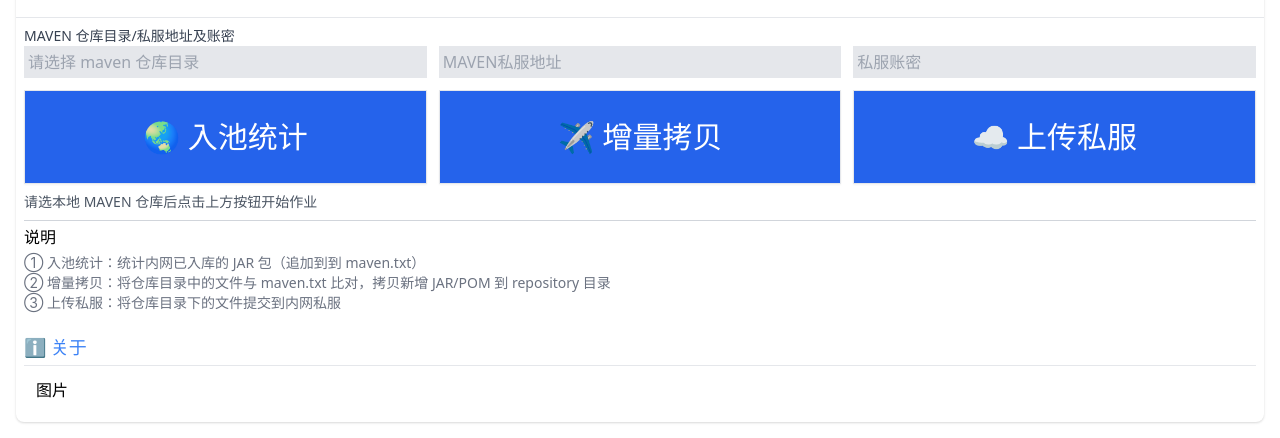
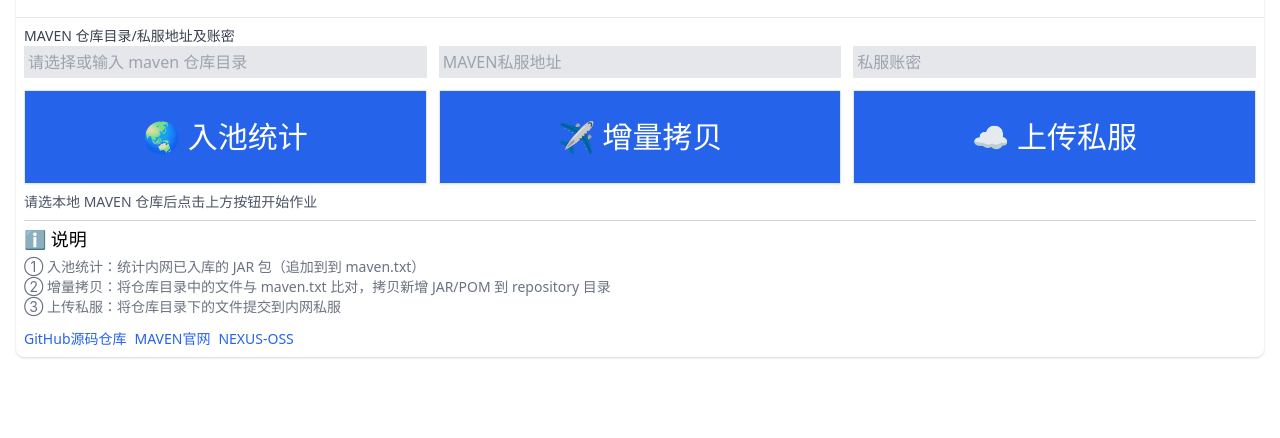
Before and after one commit to 0604hx/maven-intranet-helper, a website: page index.html in a window 1280 px wide. Shown: the part 367-805 px from the top of the page. Drawn offline with nearby package versions, Linux system fonts and the light colour scheme.

Commit message:
📝完善文档

```diff
--- a/index.html
+++ b/index.html
@@ -19,10 +19,9 @@
             <div>
                 <label for="repository" class="block text-sm font-medium text-gray-700">MAVEN 仓库目录/私服地址及账密</label>
                 <div class="flex space-x-3">
-                    <input id="repository" onclick="pickRepo()" class="flex-grow bg-gray-200 p-1" placeholder="请选择 maven 仓库目录" />
+                    <input id="repository" onclick="pickRepo()" class="flex-grow bg-gray-200 p-1" placeholder="请选择或输入 maven 仓库目录" />
                     <input id="nexus" class="flex-grow bg-gray-200 p-1" placeholder="MAVEN私服地址" />
                     <input id="auth" class="flex-grow bg-gray-200 p-1" placeholder="私服账密" />
-                    <!-- <button class="flex-none px-2 border shadow-sm text-white bg-yellow-400" onclick="pickRepo()">选择目录</button> -->
                 </div>
 
                 <div class="flex space-x-3 pt-3 text-3xl">
@@ -40,17 +39,17 @@
                 </div>
 
                 <div class="border-t border-gray-300">
-                    <h5 class="py-1">说明</h5>
-                    <p class="text-sm text-gray-500">① 入池统计：统计内网已入库的 JAR 包（追加到到 maven.txt）</p>
-                    <p class="text-sm text-gray-500">② 增量拷贝：将仓库目录中的文件与 maven.txt 比对，拷贝新增 JAR/POM 到 repository 目录</p>
-                    <p class="text-sm text-gray-500">③ 上传私服：将仓库目录下的文件提交到内网私服</p>
-                </div>
-
-                <div class="mt-5 text-blue-500 text-lg">
-                    ℹ️ 关于
-                </div>
-                <div class="border-t mt-1 border-gray-200 p-3">
-                    图片
+                    <h4 class="py-1 text-lg">ℹ️ 说明</h4>
+                    <div>
+                        <p class="text-sm text-gray-500">① 入池统计：统计内网已入库的 JAR 包（追加到到 maven.txt）</p>
+                        <p class="text-sm text-gray-500">② 增量拷贝：将仓库目录中的文件与 maven.txt 比对，拷贝新增 JAR/POM 到 repository 目录</p>
+                        <p class="text-sm text-gray-500">③ 上传私服：将仓库目录下的文件提交到内网私服</p>
+                    </div>
+                    <div class="mt-3 text-blue-600 text-sm flex space-x-2">
+                        <a href="https://github.com/0604hx/maven-intranet-helper" target="_blank">GitHub源码仓库</a>
+                        <a href="https://maven.apache.org/" target="_blank">MAVEN官网</a>
+                        <a href="https://www.sonatype.com/products/repository-oss" target="_blank">NEXUS-OSS</a>
+                    </div>
                 </div>
             </div>
         </div>
@@ -115,54 +114,4 @@
         _checkAndStart("upload", {host, auth})
     }
 </script>
-
-<!-- <script>
-    const M = require("./maven.js")
-    const outTxt = __dirname+"/maven.txt"
-
-    let working = false
-    let repoDir = ""
-
-    let changeWorking = v=>{
-        working = v
-        Q("#loading").style.display = v===true?"":"none"
-    }
-
-    let _checkAndStart = worker=>{
-        if(working) return alert("请等待当前作业完成")
-        repoDir = QV("#repository")
-        if(!repoDir)    return alert("请先选择仓库目录")
-
-        changeWorking(true)
-        worker()        //new Worker("./webworker.js")
-    }
-
-    let pickRepo = (id='repository')=>{
-        API("select-directory").then(f=>QV(`#${id}`, f))
-    }
-
-    let logger = (msg, count)=>{
-        if(count === true)  changeWorking(false)
-        requestAnimationFrame(()=>Q("#console").innerText=`${count != true?("("+count+")"):""}${msg}`)
-    }
-
-    let tongji = ()=>_checkAndStart(()=> M.fillUp(repoDir, outTxt, false, logger))
-
-    let bidui = ()=>_checkAndStart(()=> M.increment(repoDir, outTxt, __dirname+"/repository", logger))
-
-    let upload = ()=>_checkAndStart(()=>{
-        let url = QV("#nexus")
-        let auth = QV("#auth")
-
-        let errorMsg = ""
-        if(!url || url.indexOf("http"))     errorMsg = "私服地址不能为空且必须以 http 开头"
-        else if(!auth)                      errorMsg = "私服账密不能为空"
-        if(errorMsg){
-            changeWorking(false)
-            return alert(errorMsg)
-        }
-
-        M.upload(repoDir, url, auth, logger)
-    })
-</script> -->
 </html>
```
Also changed, not shown: README.md, assets/index.png (added).
